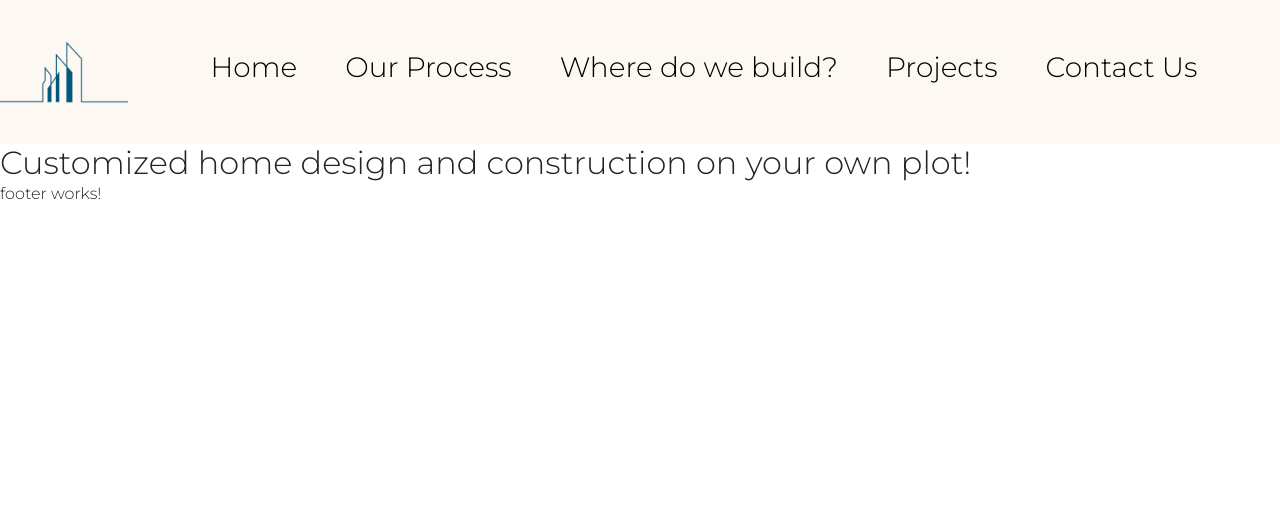
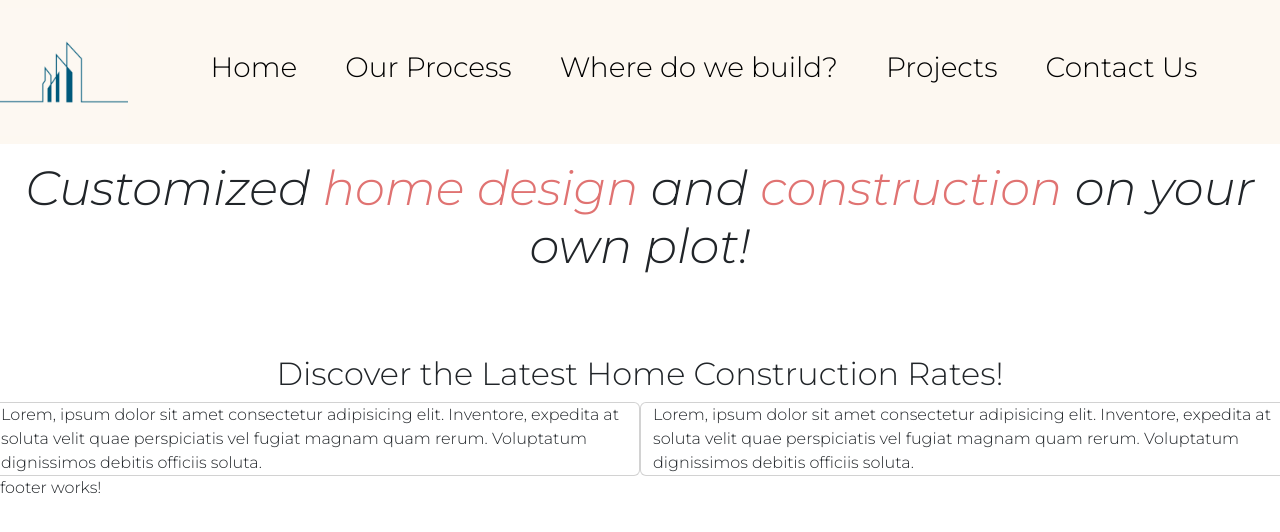
Before and after one commit to zerry101/AngConstructionSite, an Angular app: page / in a window 1280 px wide. Shown: the top 532 px of the page. Built offline with nearby package versions, Linux system fonts and the light colour scheme.

Commit message:
modified home section

```diff
--- a/src/app/app.component.html
+++ b/src/app/app.component.html
@@ -1,3 +1,3 @@
 <app-header></app-header>
-<app-home></app-home>
+<app-home class=""></app-home>
 <app-footer></app-footer>
--- a/src/app/pages/home/home.component.html
+++ b/src/app/pages/home/home.component.html
@@ -1,7 +1,27 @@
 <section>
-  <div class="justify-content-center">
-    <h2 class="m-0">
-      Customized home design and construction on your own plot!
+  <div class="mt-3 justify-content-center">
+    <h2 class="home-header">
+      <i>Customized <span class="tcol-sec"> home design </span>and <span class="tcol-sec"> construction </span>on your
+        own plot!</i>
     </h2>
+
+    <!-- rates header -->
+    <h2 class="rates">
+      Discover the Latest Home Construction Rates!
+    </h2>
+
+    <!-- rates cards -->
+
+    <div class="row">
+      <div class="card col">
+        Lorem, ipsum dolor sit amet consectetur adipisicing elit. Inventore, expedita at soluta velit quae perspiciatis
+        vel fugiat magnam quam rerum. Voluptatum dignissimos debitis officiis soluta.
+      </div>
+      <div class="card col">
+        Lorem, ipsum dolor sit amet consectetur adipisicing elit. Inventore, expedita at soluta velit quae perspiciatis
+        vel fugiat magnam quam rerum. Voluptatum dignissimos debitis officiis soluta.
+      </div>
+    </div>
+
   </div>
 </section>
--- a/src/app/pages/home/home.component.scss
+++ b/src/app/pages/home/home.component.scss
@@ -1,3 +1,15 @@
 div{
   justify-content: center;
 }
+
+.home-header{
+  justify-content: center;
+  text-align: center;
+  font-size: 3em;
+}
+
+.rates{
+justify-content: center;
+text-align: center;
+margin-top:2.5em ;
+}
--- a/src/styles.scss
+++ b/src/styles.scss
@@ -12,3 +12,7 @@
 .bg-prim{
 background-color: var(--primary-color);
 }
+
+.tcol-sec{
+  color: var(--secondary-color);
+}
```
